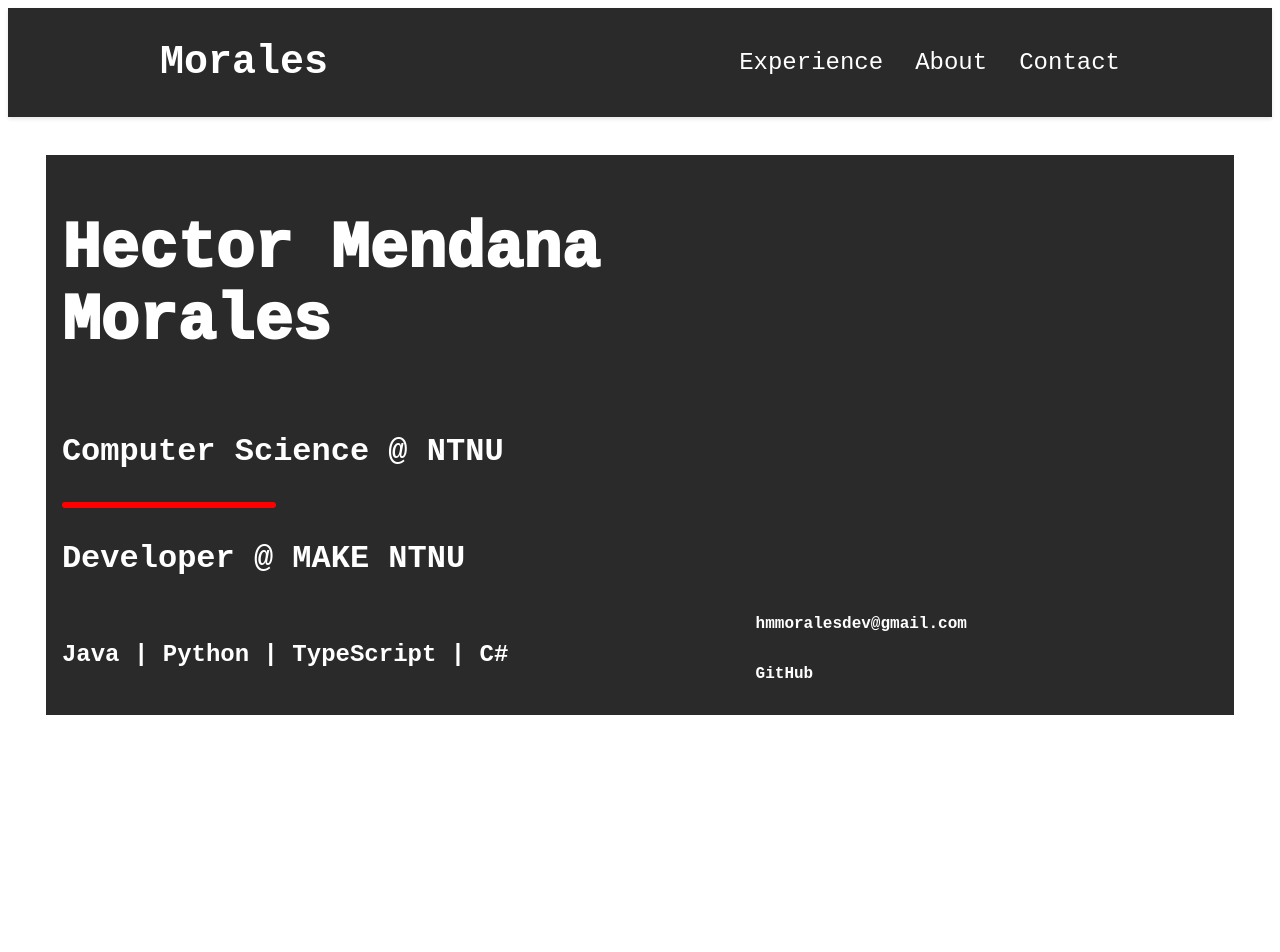
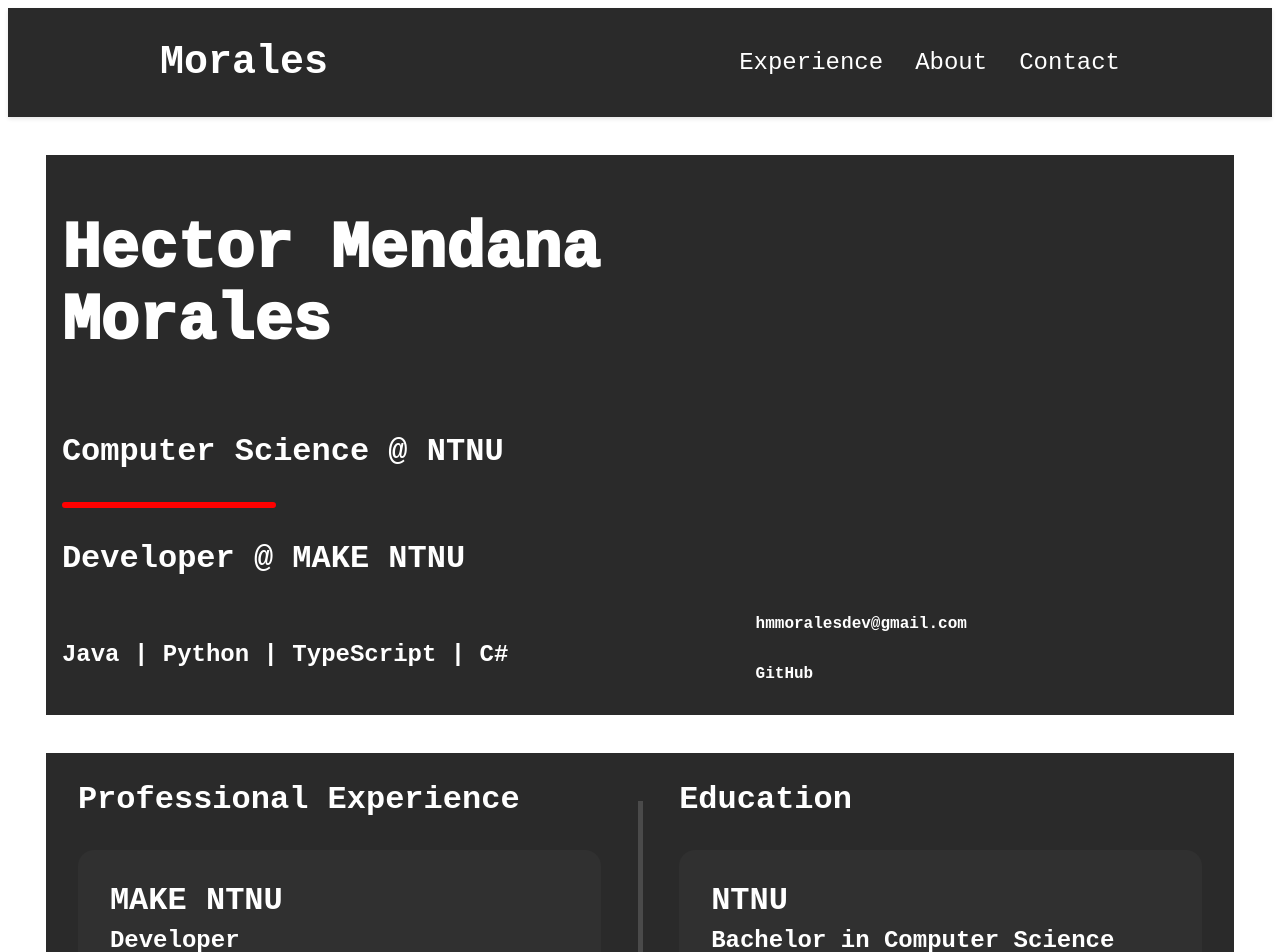
Before and after one commit to HectorMM5/hectormm5.github.io, a Vue app: page / in a window 1280 px wide. Shown: the top 952 px of the page. Before the commit the page ends 800 px from the top, so only its background shows below. Built offline with nearby package versions, Linux system fonts and the light colour scheme.

Commit message:
Added experience component

```diff
--- a/src/App.vue
+++ b/src/App.vue
@@ -1,11 +1,13 @@
 <script setup lang="ts">
 import Topbar from './components/Topbar.vue'
 import Hero from './components/Hero.vue'
+import Experience from './components/Experience.vue'
 </script>
 
 <template>
   <Topbar />
   <Hero />
+  <Experience />
 </template>
 
 <style scoped></style>
```
